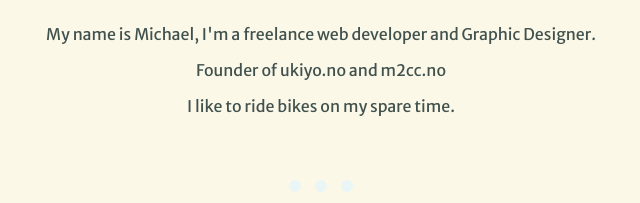
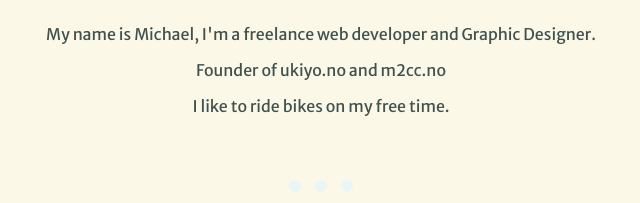
Before and after one commit to Yugnat1/MT_personal_Site_Udemy, a plain HTML site: page index.html in a window 1280 px wide. Shown: the part 1252-1455 px from the top of the page, 319-959 px from the left. Drawn offline with Linux system fonts and the light colour scheme.

Commit message:
Updates text in index.html

```diff
--- a/index.html
+++ b/index.html
@@ -25,7 +25,7 @@
     <h2>Hello.</h2>
     <p>My name is Michael, I'm a freelance web developer and Graphic Designer.</p>
     <p>Founder of ukiyo.no and m2cc.no</p>
-    <p>I like to ride bikes on my spare time.</p>
+    <p>I like to ride bikes on my free time.</p>
   </div>
   <br>
   <br>
```
